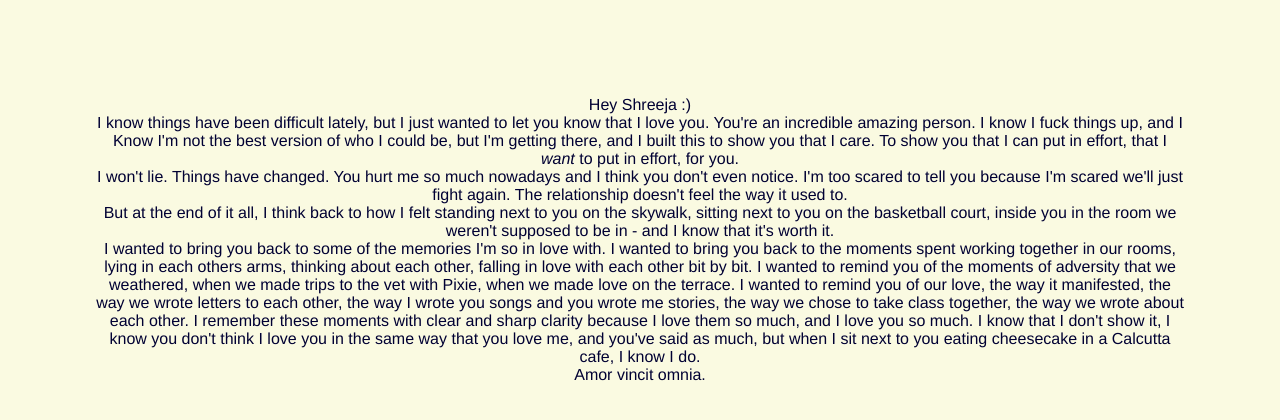
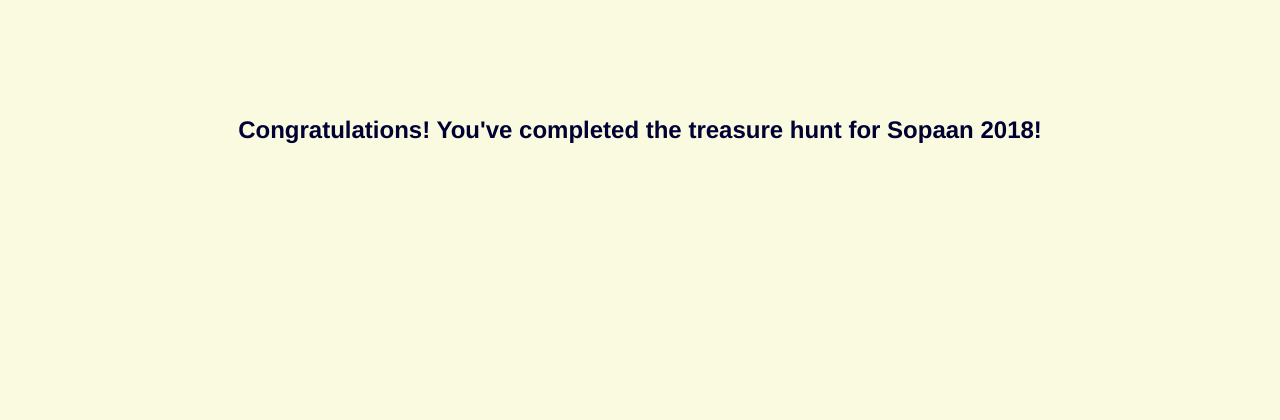
Before and after one commit to barun511/cryptic-hunt-personal, a Django app: template hunt/templates/finished.html in a window 1280 px wide. Shown: the part 34-454 px from the top of the page. Run offline with Django 3.2, Linux system fonts and the light colour scheme; the template is opened without the code that fills it, so the values that code supplies are empty.

Commit message:
Update finished.html

```diff
--- a/hunt/templates/finished.html
+++ b/hunt/templates/finished.html
@@ -1,13 +1,4 @@
 {% extends 'base.html' %}
 {% block 'content' %}
-Hey Shreeja :) <br>
-
-I know things have been difficult lately, but I just wanted to let you know that I love you. You're an incredible amazing person. I know I fuck things up, and I Know I'm not the best version of who I could be, but I'm getting there, and I built this to show you that I care. To show you that I can put in effort, that I <i> want </i> to put in effort, for you. <br>
-
-I won't lie. Things have changed. You hurt me so much nowadays and I think you don't even notice. I'm too scared to tell you because I'm scared we'll just fight again. The relationship doesn't feel the way it used to. <br>
-But at the end of it all, I think back to how I felt standing next to you on the skywalk, sitting next to you on the basketball court, inside you in the room we weren't supposed to be in - and I know that it's worth it. <br>
-I wanted to bring you back to some of the memories I'm so in love with. I wanted to bring you back to the moments spent working together in our rooms, lying in each others arms, thinking about each other, falling in love with each other bit by bit. I wanted to remind you of the moments of adversity that we weathered, when we made trips to the vet with Pixie, when we made love on the terrace. I wanted to remind you of our love, the way it manifested, the way we wrote letters to each other, the way I wrote you songs and you wrote me stories, the way we chose to take class together, the way we wrote about each other. I remember these moments with clear and sharp clarity because I love them so much, and I love you so much. I know that I don't show it, I know you don't think I love you in the same way that you love me, and you've said as much, but when I sit next to you eating cheesecake in a Calcutta cafe, I know I do. <br>
-
-
-Amor vincit omnia.
+<h2> Congratulations! You've completed the treasure hunt for Sopaan 2018! </h2>
 {% endblock %}
```
